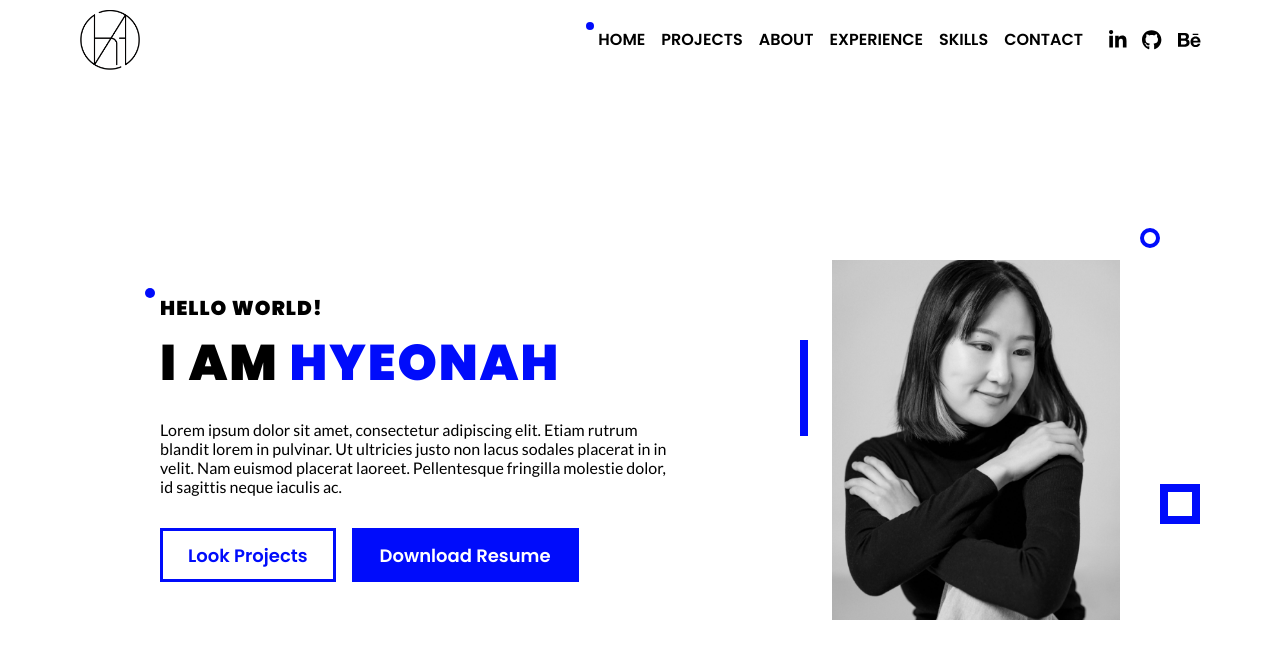
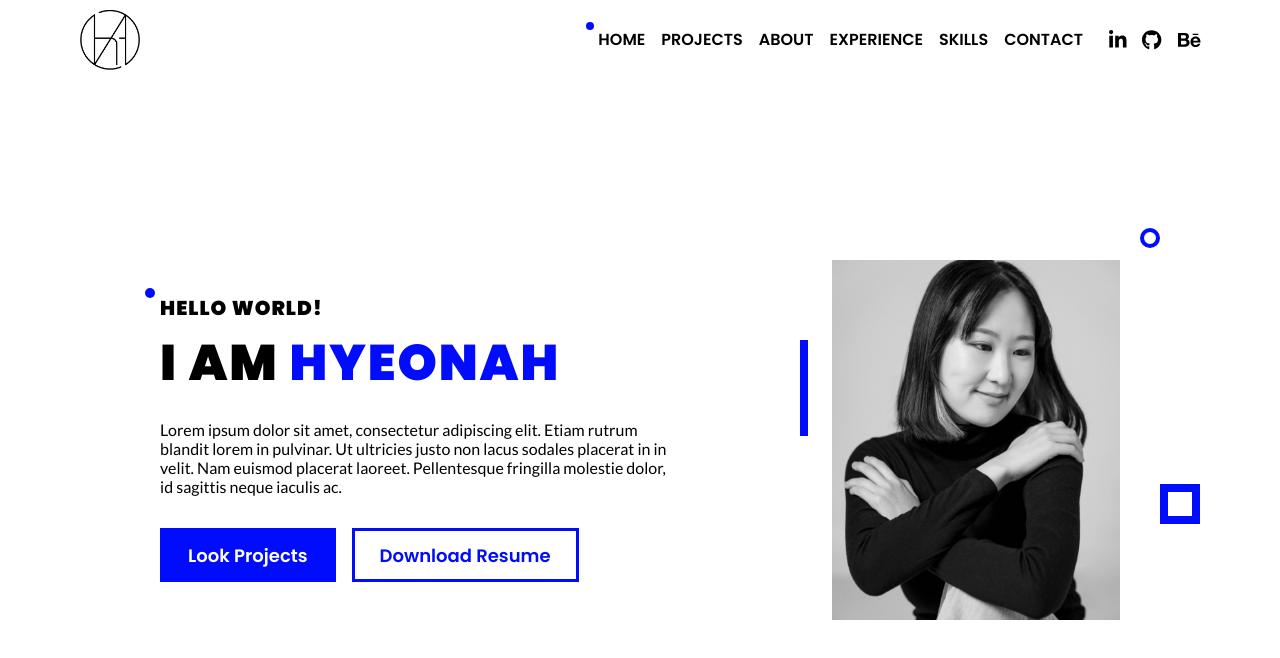
Before and after one commit to hyeonahc/portfolio, a Next.js app: page / in a window 1280 px wide. Shown: the top 658 px of the page. Built offline with nearby package versions, Linux system fonts and the light colour scheme.

Commit message:
#8 chore: Remove primary from props

```diff
--- a/components/Button/index.js
+++ b/components/Button/index.js
@@ -7,10 +7,10 @@ const Button = ({ buttonInfo }) => {
   return (
     <ButtonWrapper>
       {buttonInfo &&
-        buttonInfo.map(btn => (
+        buttonInfo.map((btn, index) => (
           <StyledButton
             key={btn.name}
-            primary={btn.primary}
+            primary={index && true}
             onClick={() => router.push(btn.link)}>
             {btn.name}
           </StyledButton>
--- a/components/Main/index.js
+++ b/components/Main/index.js
@@ -16,12 +16,10 @@ import {
 const buttonInfo = [
   {
     name: 'look projects',
-    primary: true,
     link: '/portfolio',
   },
   {
     name: 'download resume',
-    primary: false,
     link: '/',
   },
 ]
```
